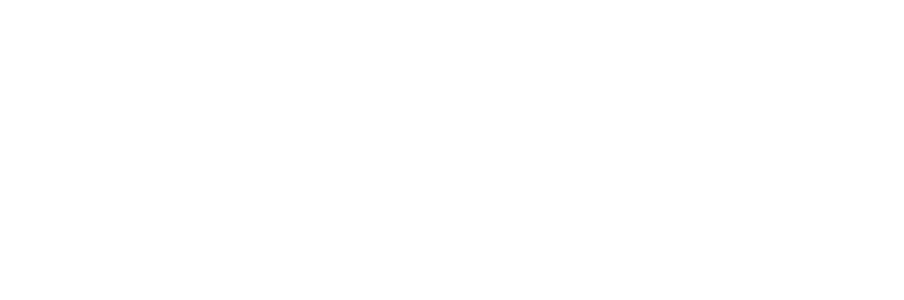
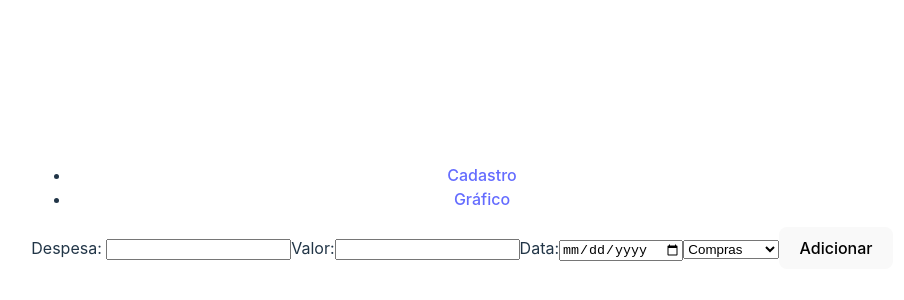
Before and after one commit to capacita-brasil-html-atividade/controle-de-gastos, a React (Vite) app in the folder Controle_de_gastos/: page /cadastro in a window 1280 px wide. Before the commit this address had no page. Shown: the part 192-492 px from the top of the page, without its empty margins (178-1082 px from the left). Built offline with nearby package versions, Linux system fonts and the light colour scheme.

Commit message:
Criação do esqueleto do componente Cadastro

```diff
--- a/Controle_de_gastos/src/App.jsx
+++ b/Controle_de_gastos/src/App.jsx
@@ -3,14 +3,18 @@
 import viteLogo from '/vite.svg'
 import './App.css'
 import {BrowserRouter, Routes, Route} from 'react-router-dom'
+import Cadastro from './Cadastro'
+import Nav from './Nav'
 function App() {
-  const [count, setCount] = useState(0)
 
   return (
     <>
+      <Nav/>
       <BrowserRouter>
         <Routes>
-          <Route />
+          <Route path='/cadastro' element = {<Cadastro/>}/>
+          <Route path='/grafico' element = {''}/>
+
         </Routes>
       </BrowserRouter>
     </>
--- /dev/null
+++ b/Controle_de_gastos/src/Cadastro.jsx
@@ -0,0 +1,62 @@
+import { useState } from "react"
+
+export default function Cadastro(){
+    const [nome,setNome] = useState('')
+    const [valor,setValor] = useState(0)
+    const [data,setData] = useState('')
+    const [categoria,setCategoria] = useState('')
+
+    function validar_campos(){
+        // Data atual
+        const data_atual = new Date()
+        // Pegando campos do formulário
+        const name = document.getElementById('nome')
+        const value = document.getElementById('valor')
+        const category = document.getElementById('categoria')
+        const date = document.getElementById('data')
+        // Verificando se todos os campos foram preenchidos
+        if( name !== '' && value !== 0 && category !== '' && date !==''){
+            // 'Setando' os 'states'
+            setNome(name.value)
+            setValor(value.value)
+            setCategoria(category.value)
+            setData(date.value)
+            // Verificar se o valor é válido
+            if(valor<=0){
+                alert('Valor inválido')
+            }
+            // Verificar se a data digitada é anterior a data atual
+            if(data.split('-')[0]< data_atual.getFullYear()){
+                alert("Data passada")
+            }
+            // limpar campos
+            name.value = ''
+            value.value = 0
+            category.value = ''
+            date.value = ''
+        }else{
+            alert('Preencha todos os campos')
+        }
+
+
+    }
+
+    return(
+        <div>
+            <label htmlFor="nome">Despesa: </label>
+            <input type="text" name="nome" id="nome" />
+            <label htmlFor="valor">Valor:</label>
+            <input type="number" name="valor" id="valor"/>
+            <label htmlFor="data">Data:</label>
+            <input type="date" name="data" id="data"/>
+            <select name="categoria" id="categoria">
+                <option value="compras">Compras</option>
+                <option value="cursos">Cursos</option>
+                <option value="streaming">Streaming</option>
+                <option value="alimentacao">Alimentação</option>
+                <option value="transporte">Transporte</option>
+            </select>
+            <button id="btn_adicionar" onClick={validar_campos}>Adicionar</button>
+        </div>
+    )
+}
--- /dev/null
+++ b/Controle_de_gastos/src/Nav.jsx
@@ -0,0 +1,10 @@
+export default function Nav(){
+    return(
+        <nav>
+            <ul>
+                <li><a href="cadastro">Cadastro</a></li>
+                <li><a href="grafico">Gráfico</a></li>
+            </ul>
+        </nav>
+    )
+}
```
